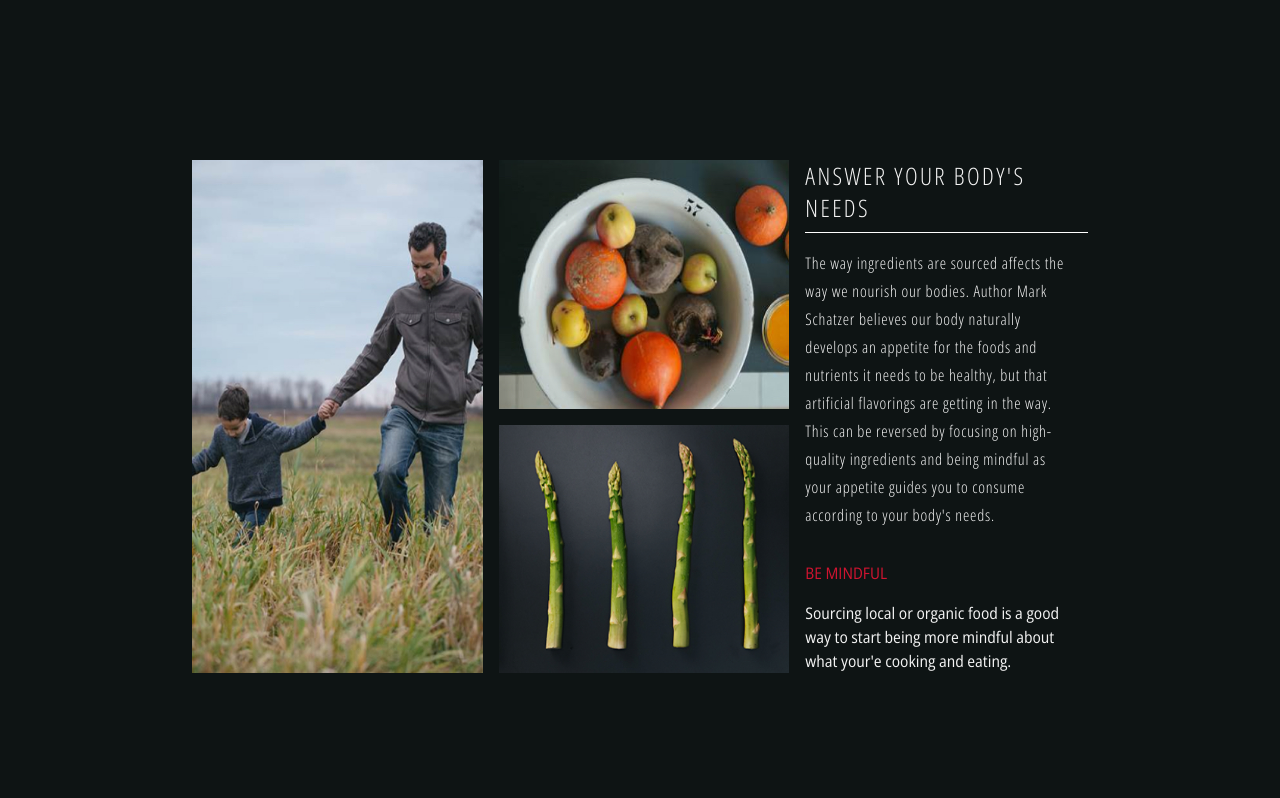
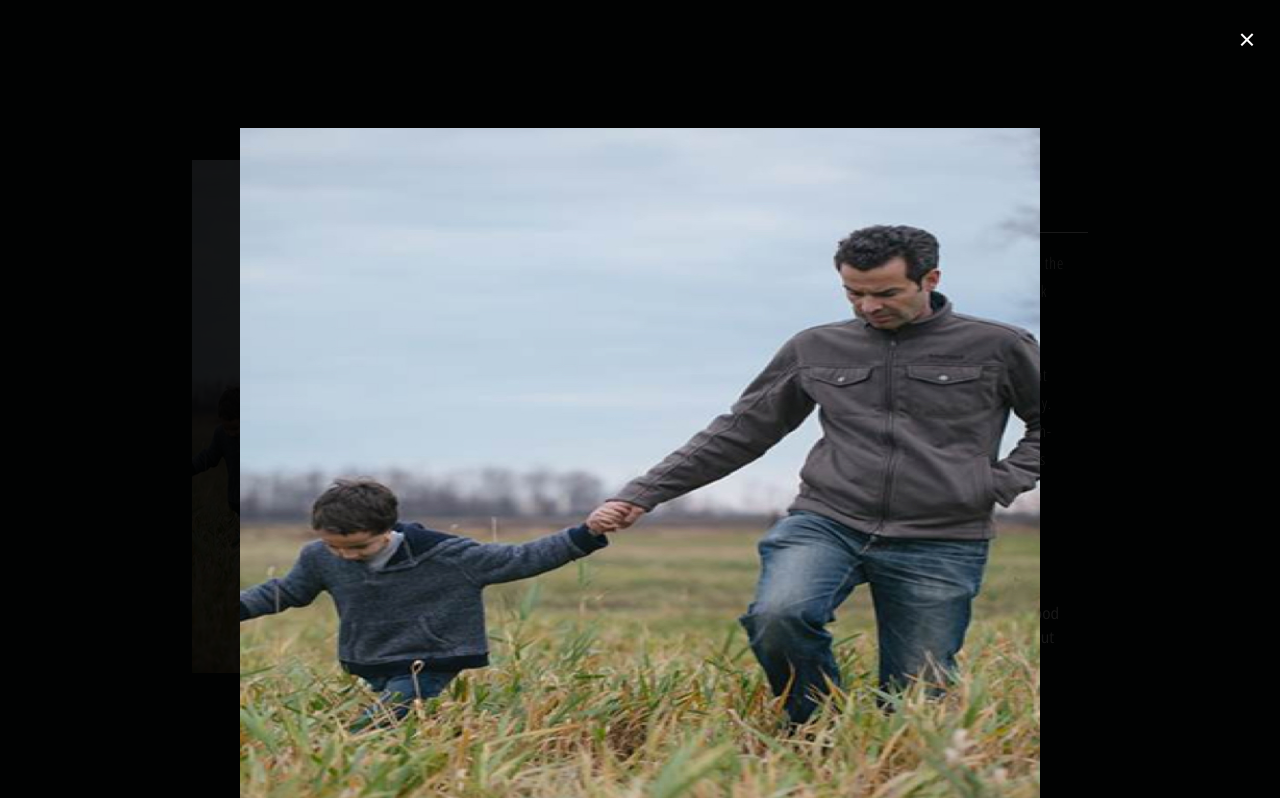
Before and after one commit to rycastaneda/orchard, a website built with webpack: page src/index.html in a window 1280 px wide. Both pictures are taken after a click on the picture 337 px from the left and 416 px from the top of the page. Shown: the top 798 px of the page. Built offline with nearby package versions, Linux system fonts and the light colour scheme; files whose address does not match are found by name; a web font is replaced by a local one.

Commit message:
Added modal-src attribute instead of previous sibling for maintainability

```diff
--- a/src/index.html
+++ b/src/index.html
@@ -63,6 +63,7 @@
             <source srcset="<%=htmlWebpackPlugin.options.imagePath %>/component-01/Image-01@2x.jpg"
               media="(min-width: 475px)">
             <img title="Image-01" class="modal-trigger h-full"
+              modal-src="<%=htmlWebpackPlugin.options.imagePath %>/component-01/Image-01@2x.jpg"
               src="<%=htmlWebpackPlugin.options.imagePath %>/component-01/Image-01.jpg">
           </picture>
           <picture>
@@ -71,6 +72,7 @@
             <source srcset="<%=htmlWebpackPlugin.options.imagePath %>/component-01/Image-02@2x.jpg"
               media="(min-width: 475px)">
             <img title="Image-02" class="modal-trigger h-full"
+              modal-src="<%=htmlWebpackPlugin.options.imagePath %>/component-01/Image-02@2x.jpg"
               src="<%=htmlWebpackPlugin.options.imagePath %>/component-01/Image-02.jpg">
           </picture>
           <picture>
@@ -79,6 +81,7 @@
             <source srcset="<%=htmlWebpackPlugin.options.imagePath %>/component-01/Image-03@2x.jpg"
               media="(min-width: 475px)">
             <img title="Image-03" class="modal-trigger h-full"
+              modal-src="<%=htmlWebpackPlugin.options.imagePath %>/component-01/Image-03@2x.jpg"
               src="<%=htmlWebpackPlugin.options.imagePath %>/component-01/Image-03.jpg">
           </picture>
         </div>
--- a/src/js/index.js
+++ b/src/js/index.js
@@ -16,7 +16,7 @@ document.addEventListener('DOMContentLoaded', () => {
 
   modalTrigger.forEach(function (trigger) {
     trigger.addEventListener('click', function () {
-      const imageUrl = this.previousSibling.getAttribute('srcset');
+      const imageUrl = this.getAttribute('modal-src');
       modalImage.src = imageUrl;
       modal.style.display = 'block';
     });
```
